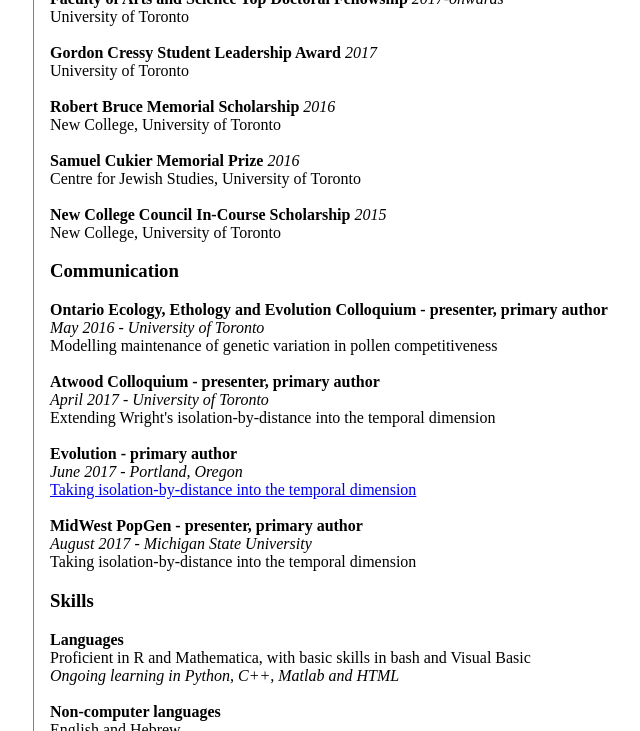
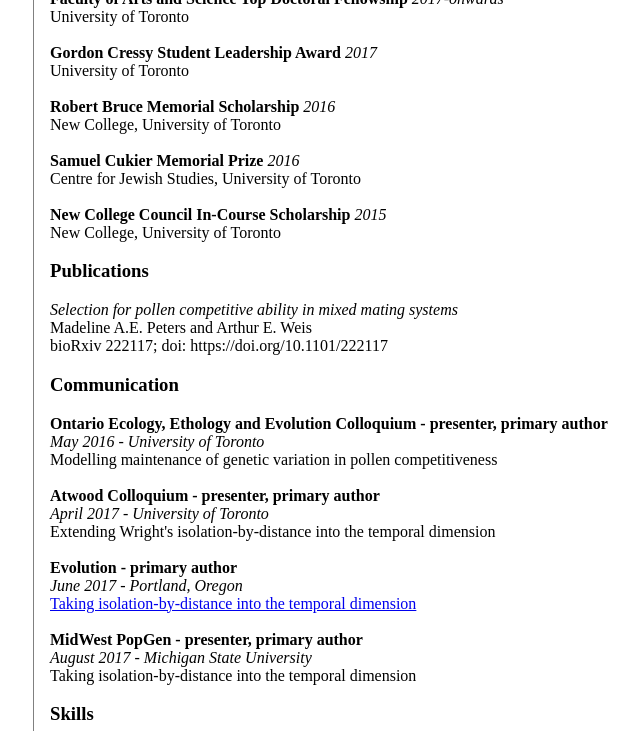
Before and after one commit to madelineapeters/madelineapeters.github.io, a Jekyll site: the page built from cv/index.html, in a window 1280 px wide and 900 px high, scrolled down 1228 px, cut to the strip 0-731 px from the top of the window. Shown: the whole strip, without its empty margins (167-807 px from the left). Built offline with Jekyll 4.4.1, drawn with Linux system fonts in a browser that asks for light colours; comment, search, counter and statistics services are not loaded.

Commit message:
Update index.html

```diff
--- a/cv/index.html
+++ b/cv/index.html
@@ -58,6 +58,13 @@
     <br>
     New College, University of Toronto
 
+  <h3> Publications </h3>
+    <i>Selection for pollen competitive ability in mixed mating systems</i>
+    <br>
+    Madeline A.E. Peters and Arthur E. Weis
+    <br>
+    bioRxiv 222117; doi: https://doi.org/10.1101/222117
+
   <h3> Communication </h3>
   <b> Ontario Ecology, Ethology and Evolution Colloquium - presenter, primary author</b>
     <br>
```
